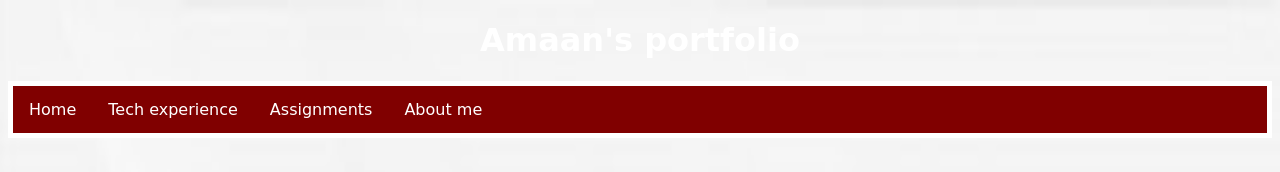
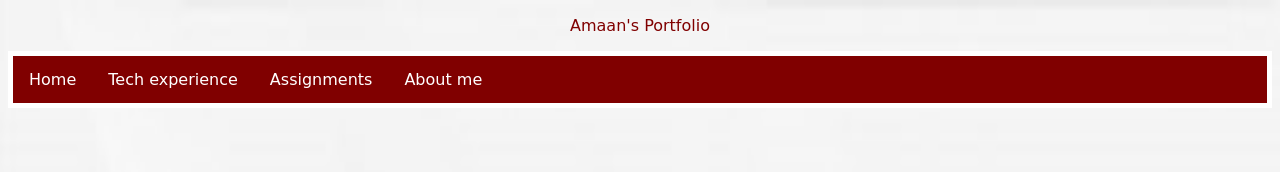
Before and after one commit to amaan-imran/portfolio, a plain HTML site: page pages/Assignments.html in a window 1280 px wide. Drawn offline with Linux system fonts and the light colour scheme; a web font is replaced by a local one.

Commit message:
Update Assignments.html

```diff
--- a/pages/Assignments.html
+++ b/pages/Assignments.html
@@ -9,7 +9,7 @@
     <link rel="stylesheet" href="../styles/main.css">
 </head>
 <body>
-    <h1 style="text-align:center;">Amaan's portfolio</h1>
+    <p id="assignment-header" style="text-align:center;"> Amaan's Portfolio</p>
     <ul>
         <li><a class="active" href="../index.html">Home</a></li>
         <li><a href="projects.html">Tech experience</a></li>
```
